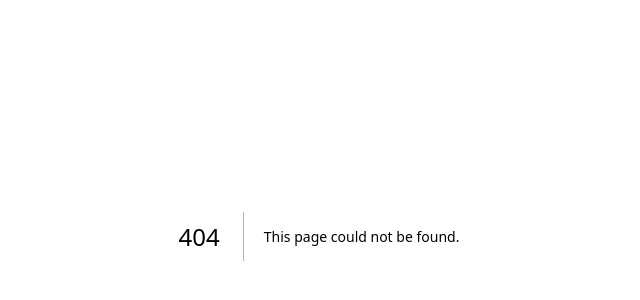
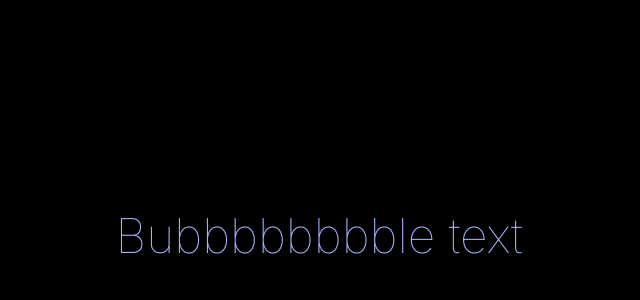
Before and after one commit to sseung95/interactive-example, a Next.js app: page /tutorial/bubbleText in a window 1280 px wide. Before the commit this address had no page. Shown: the part 164-464 px from the top of the page, without its empty margins (321-961 px from the left). Built offline with nearby package versions, Linux system fonts and the light colour scheme.

Commit message:
feat: bubble text

```diff
--- /dev/null
+++ b/src/app/tutorial/bubbleText/page.tsx
@@ -0,0 +1,12 @@
+import BubbleText from '@/components/text/BubbleText';
+import React from 'react';
+
+const page = () => {
+  return (
+    <div className="grid h-screen place-content-center bg-black">
+      <BubbleText />
+    </div>
+  );
+};
+
+export default page;
--- a/src/components/button/SpotlightButton.tsx
+++ b/src/components/button/SpotlightButton.tsx
@@ -34,6 +34,7 @@ const SpotlightButton = () => {
 
   return (
     <motion.button
+      whileTap={{ scale: 0.985, rotate: '2.5deg' }}
       ref={btnRef}
       className="relative w-full max-w-xs overflow-hidden rounded-lg bg-slate-950 px-4 py-6 text-lg font-medium text-white"
     >
--- /dev/null
+++ b/src/components/text/BubbleText.tsx
@@ -0,0 +1,27 @@
+'use client';
+import { motion } from 'framer-motion';
+
+const BubbleText = () => {
+  return (
+    <h2 className="text-center text-5xl font-thin text-indigo-300">
+      {'Bubbbbbbbble text'.split('').map((child, idx) => (
+        <motion.span
+          key={idx}
+          style={{
+            transition: '0.25s color, 0.25s font-weight',
+          }}
+          className="
+            hover:font-black
+            hover:text-indigo-100 [&:hover+span]:font-medium [&:hover+span]:text-indigo-200 [&:hover+span+span]:font-light
+            [&:has(+span:hover)]:text-indigo-200 [&:has(+span:hover)]:font-medium
+            [&:has(+span+span:hover)]:font-light
+          "
+        >
+          {child}
+        </motion.span>
+      ))}
+    </h2>
+  );
+};
+
+export default BubbleText;
```
